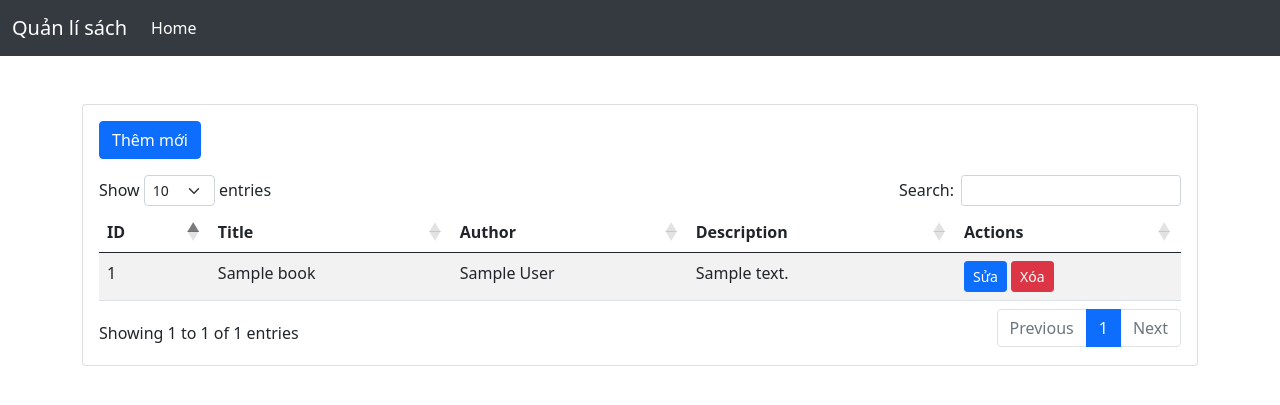
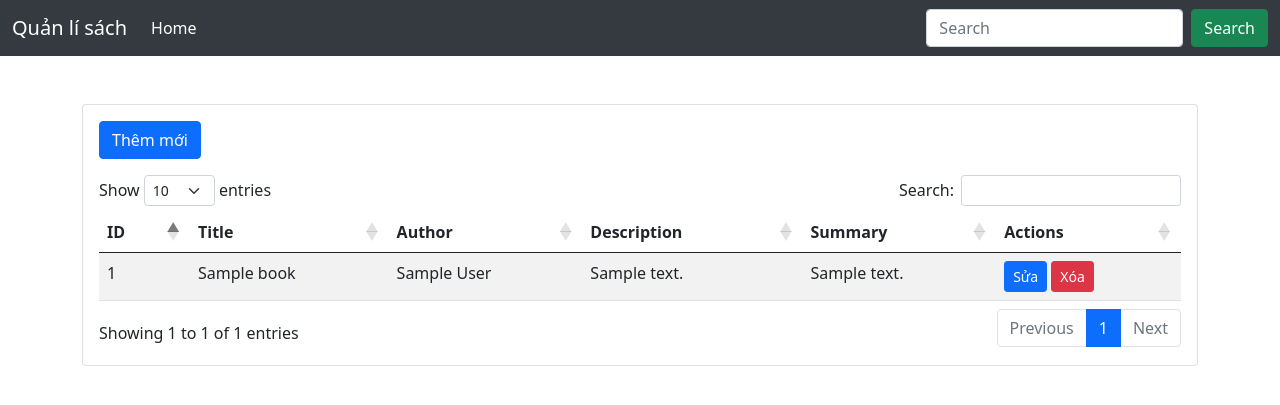
Before and after one commit to giangcse/couchbase-python, a FastAPI app: template templates/index.html in a window 1280 px wide. Shown: the top 405 px of the page. Run offline with FastAPI, Linux system fonts and the light colour scheme; the template is opened without the code that fills it: most values are stand-ins (such as "Sample title", 1, 10 or a date in 2020); some libraries are stand-ins or nearby versions.

Commit message:
Added: Full text search

```diff
--- a/app/schemas/book.py
+++ b/app/schemas/book.py
@@ -4,6 +4,7 @@ class BookBase(BaseModel):
     title: str
     author: str
     description: str | None = None
+    summary: str | None = None  # Thêm trường summary
 
 class BookCreate(BookBase):
     pass
--- a/templates/index.html
+++ b/templates/index.html
@@ -40,7 +40,10 @@
                     </li>
 
                 </ul>
-
+                <form class="d-flex">
+                    <input class="form-control me-2" type="search" id="search" placeholder="Search" aria-label="Search">
+                    <button class="btn btn-success" type="submit" id='btn-search'>Search</button>
+                </form>
             </div>
         </div>
     </nav>
@@ -56,6 +59,7 @@
                             <th>Title</th>
                             <th>Author</th>
                             <th>Description</th>
+                            <th>Summary</th>
                             <th>Actions</th>
                         </tr>
                     </thead>
@@ -66,6 +70,7 @@
                             <td>{{ book.title }}</td>
                             <td>{{ book.author }}</td>
                             <td>{{ book.description }}</td>
+                            <td>{{ book.summary }}</td>
                             <td>
                                 <button type="button" class="btn btn-primary btn-sm btn-edit"
                                     data-book-id="{{ book.id }}">Sửa</button>
@@ -106,6 +111,10 @@
                             <label for="edit-book-description" class="form-label">Description</label>
                             <textarea class="form-control" id="edit-book-description" name="description"></textarea>
                         </div>
+                        <div class="mb-3">
+                            <label for="edit-book-summary" class="form-label">Summary</label>
+                            <textarea class="form-control" id="edit-book-summary" name="summary"></textarea>
+                        </div>
                     </form>
                 </div>
                 <div class="modal-footer">
@@ -137,6 +146,10 @@
                         <div class="mb-3">
                             <label for="add-book-description" class="form-label">Description</label>
                             <textarea class="form-control" id="add-book-description" name="description"></textarea>
+                        </div>
+                        <div class="mb-3">
+                            <label for="add-book-summary" class="form-label">Summary</label>
+                            <textarea class="form-control" id="add-book-summary" name="summary"></textarea>
                         </div>
                     </form>
                 </div>
@@ -182,16 +195,51 @@
                 const title = row.find('td:eq(1)').text();
                 const author = row.find('td:eq(2)').text();
                 const description = row.find('td:eq(3)').text();
+                const summary = row.find('td:eq(4)').text();
 
                 // Đổ dữ liệu vào modal
                 $('#edit-book-id').val(bookId);
                 $('#edit-book-title').val(title);
                 $('#edit-book-author').val(author);
                 $('#edit-book-description').val(description);
+                $('#edit-book-summary').val(summary);
+
 
                 // Hiển thị modal
                 $('#editBookModal').modal('show');
             });
+
+            $('#btn-search').on('click', async function(e) {
+                e.preventDefault()
+                 const search = $('#search').val();
+                  $.ajax({
+                    url: `/api/v1/books/?search=${search}`,
+                    method: 'GET',
+
+                    success: function(response) {
+                      let html = '';
+                      for(let row of response) {
+                         html += ` <tr>
+                                    <td>${row.id}</td>
+                                    <td>${row.title}</td>
+                                    <td>${row.author}</td>
+                                    <td>${row.description}</td>
+                                     <td>${row.summary}</td>
+                                    <td>
+                                        <button type="button" class="btn btn-primary btn-sm btn-edit" data-book-id="${row.id}">Sửa</button>
+                                        <button type="button" class="btn btn-danger btn-sm btn-delete" data-book-id="${row.id}">Xóa</button>
+                                    </td>
+                                </tr>`
+                        }
+                        $('#bookTable tbody').html(html);
+                          $('#bookTable').DataTable();
+                    },
+                       error: function(error) {
+                            console.error("Lỗi khi tìm kiếm:", error);
+                            alert("Đã xảy ra lỗi khi tìm kiếm sách.");
+                        }
+                });
+            })
 
             // Xử lý sự kiện click nút Lưu trong modal Sửa
             $('#btn-save-edit').on('click', function () {
@@ -200,7 +248,11 @@
                 const title = $('#edit-book-title').val();
                 const author = $('#edit-book-author').val();
                 const description = $('#edit-book-description').val();
+                const summary = $('#edit-book-summary').val();
 
+
+                // Lấy token từ cookie
+                const token = getCookie('access_token');
 
                 // Gửi AJAX request để cập nhật thông tin sách
                 $.ajax({
@@ -213,7 +265,8 @@
                     data: JSON.stringify({
                         title: title,
                         author: author,
-                        description: description
+                        description: description,
+                        summary: summary
                     }),
                     success: function (response) {
                         // Cập nhật thông tin sách trên bảng
@@ -221,6 +274,7 @@
                         row.find('td:eq(1)').text(response.title);
                         row.find('td:eq(2)').text(response.author);
                         row.find('td:eq(3)').text(response.description);
+                        row.find('td:eq(4)').text(response.summary);
 
                         // Đóng modal
                         $('#editBookModal').modal('hide');
@@ -239,8 +293,10 @@
 
                 // Hiển thị confirm
                 if (confirm('Bạn có chắc chắn muốn xóa sách này?')) {
+                    // Lấy token từ cookie
+                    const token = getCookie('access_token');
                     var settings = {
-                        "url": `/api/v1/books/${bookId}`,
+                        "url": `http://127.0.0.1:8000/api/v1/books/${bookId}`,
                         "method": "DELETE",
                         "timeout": 0,
                         "headers": {
@@ -268,6 +324,10 @@
                 const title = $('#add-book-title').val();
                 const author = $('#add-book-author').val();
                 const description = $('#add-book-description').val();
+                const summary = $('#add-book-summary').val();
+
+                // Lấy token từ cookie
+                const token = getCookie('access_token');
 
                 // Gửi AJAX request để thêm mới sách
                 $.ajax({
@@ -280,7 +340,8 @@
                     data: JSON.stringify({
                         title: title,
                         author: author,
-                        description: description
+                        description: description,
+                        summary: summary
                     }),
                     success: function (response) {
                         alert('Thêm sách thành công')
```
Also changed, not shown: app/db/init_db.py (+7 -0 lines), app/services/book_service.py (+37 -17 lines).
